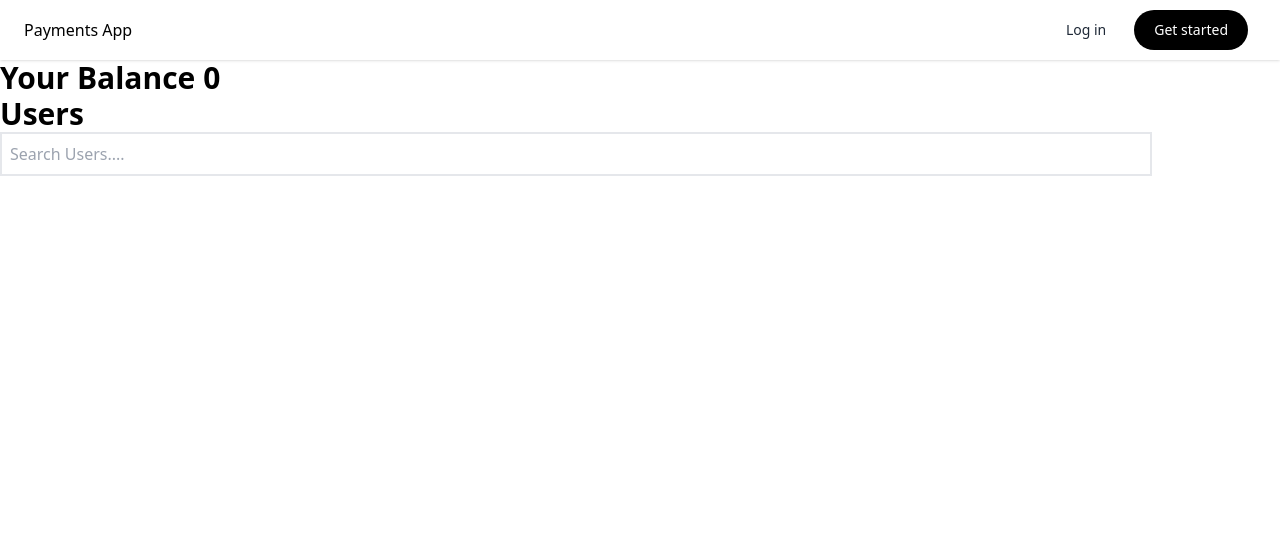
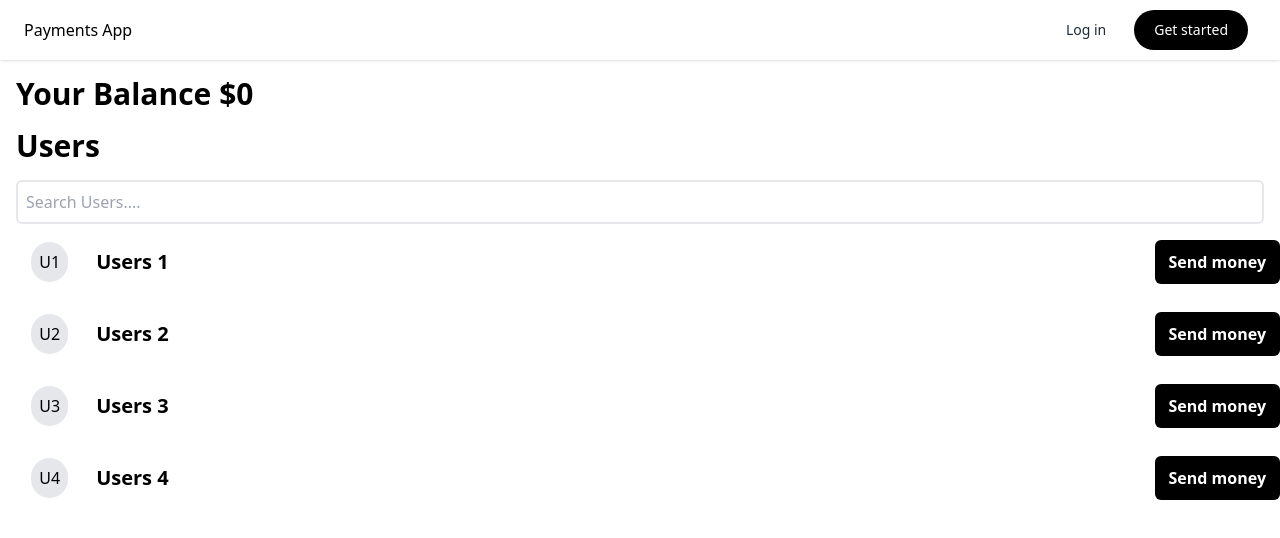
Before and after one commit to OrcasXCode/paytm, a React (Vite) app in the folder frontend/: page /dashboard in a window 1280 px wide. Shown: the top 538 px of the page. Built offline with nearby package versions, Linux system fonts and the light colour scheme.

Commit message:
added /send page styling and users in /dashboard

```diff
--- a/frontend/src/component/Dashboard/dashboard.jsx
+++ b/frontend/src/component/Dashboard/dashboard.jsx
@@ -35,11 +35,47 @@ export function Dashboard(props) {
             </header>
 
             {/* balance */}
-            <div className='flex flex-col w-[90%] justify-around'>
-                <h1 className='flex font-bold text-3xl'>Your Balance 0</h1>
+            <div className='flex flex-col m-4 justify-between space-y-4'>
+                <h1 className='flex font-bold text-3xl'>Your Balance $0</h1>
                 <h1 className='flex font-bold text-3xl'>Users</h1>
-                <input type='text' placeholder='Search Users....' className='border-2 p-2'></input>
+                <input type='text' placeholder='Search Users....' className='border-2 p-2 rounded-md'></input>
             </div>
+
+            {/* users */}
+            <div className='space-y-7'>
+                <div className='flex flex-row justify-between'>
+                    <div className='flex w-[200px] space-x-7 flex-row justify-center items-center'>
+                        <div className='rounded-full  bg-gray-200 text-black p-2'>U1</div>
+                        <h2 className='flex font-semibold text-xl'>Users 1</h2>
+                    </div>
+                    <div className='justify-center'>
+                        <Link to="/send"><button className='inline-flex items-center  rounded-md bg-black px-3.5 py-2.5 font-semibold  text-white'>
+                        Send money</button></Link>
+                    </div>
+                </div>
+                <div className='flex flex-row justify-between'>
+                    <div className='flex w-[200px] flex-row space-x-7  justify-center items-center'>
+                        <div className='rounded-full bg-gray-200 text-black p-2'>U2</div>
+                        <h2 className='flex font-semibold text-xl'>Users 2</h2>
+                    </div>
+                    <button className='inline-flex items-center justify-center rounded-md bg-black px-3.5 py-2.5 font-semibold  text-white'>Send money</button>
+                </div>
+                <div className='flex flex-row justify-between'>
+                    <div className='flex w-[200px] flex-row space-x-7  justify-center items-center'>
+                        <div className='rounded-full bg-gray-200 text-black p-2'>U3</div>
+                        <h2 className='flex font-semibold text-xl'>Users 3</h2>
+                    </div>
+                    <button className='inline-flex items-center justify-center rounded-md bg-black px-3.5 py-2.5 font-semibold  text-white'>Send money</button>
+                </div>
+                <div className='flex flex-row justify-between'>
+                    <div className='flex w-[200px] flex-row space-x-7  justify-center items-center'>
+                        <div className='rounded-full bg-gray-200 text-black p-2'>U4</div>
+                        <h2 className='flex font-semibold text-xl'>Users 4</h2>
+                    </div>
+                    <button className='inline-flex items-center justify-center rounded-md bg-black px-3.5 py-2.5 font-semibold  text-white'>Send money</button>
+                </div>
+            </div>
+
         </div>
     )
 }
--- a/frontend/src/component/Send/send.jsx
+++ b/frontend/src/component/Send/send.jsx
@@ -4,8 +4,17 @@ export function Send(props) {
 
 
     return (
-        <>
-            <p>Hy from send</p>
-        </>
+        <div className='flex justify-center items-center h-screen'>
+            <div className='flex flex-col w-[400px] h-[400px] space-y-4 border-2 p-4 justify-center items-center'>
+                <h1 className='font-bold text-4xl pt-6 pb-6'>Send Money</h1>
+                <div className='flex flex-row ml-[-70px] space-x-5 items-center'>
+                    <div className='bg-green-500  rounded-[100%] p-[10px] font-medium'>A</div>
+                    <h1 className='font-bold text-2xl'>Friend's Name</h1>
+                </div>
+                <p className='font-semibold ml-[-180px]'>Amount (in Rs)</p>
+                <input type='text' placeholder='Enter amount' className='border-2 p-2 rounded-md w-[300px]'></input>
+                <button className='inline-flex items-center justify-center rounded-md w-[300px] bg-green-500 px-3.5 py-2.5 font-semibold  text-white'>Initiate Transfer</button>
+            </div>
+        </div>
     )
 }
```
